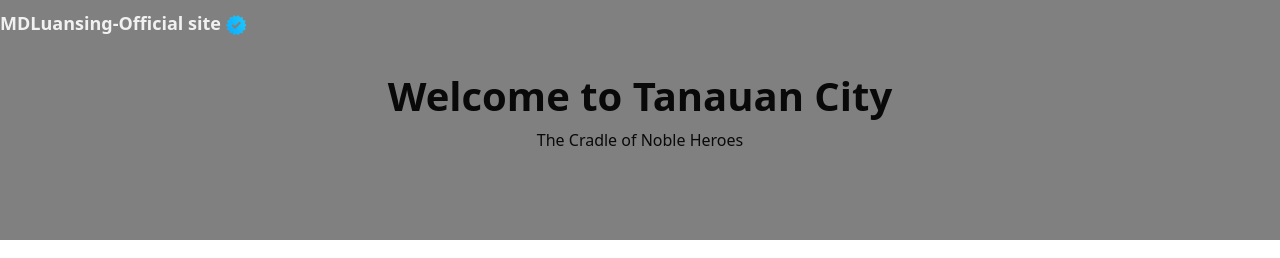
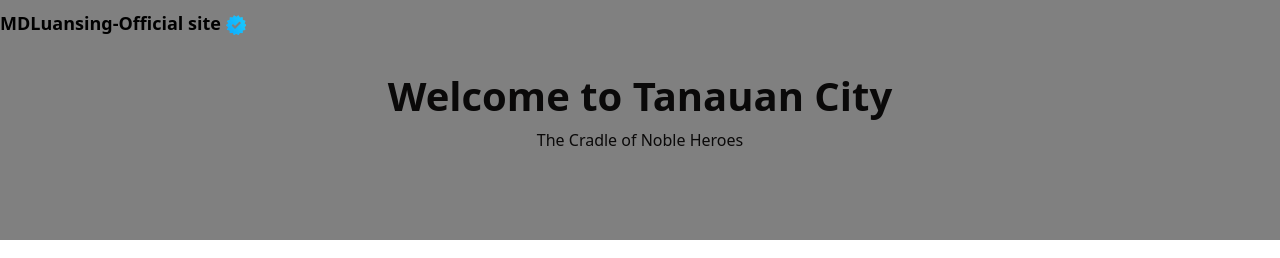
Before and after one commit to MikeDharen/MikeDharen.github.io, a plain HTML site: page activity5/place.html in a window 1280 px wide. Shown: the top 258 px of the page. Drawn offline with nearby package versions, Linux system fonts and the light colour scheme.

Commit message:
Update place.html

```diff
--- a/activity5/place.html
+++ b/activity5/place.html
@@ -54,7 +54,7 @@
 
         .top-bar {
             width: 100%;
-            color: #f1f1f1;
+            color: #000000;
             text-align: left;
             padding: 10px 0;
             font-size: 18px;
```
